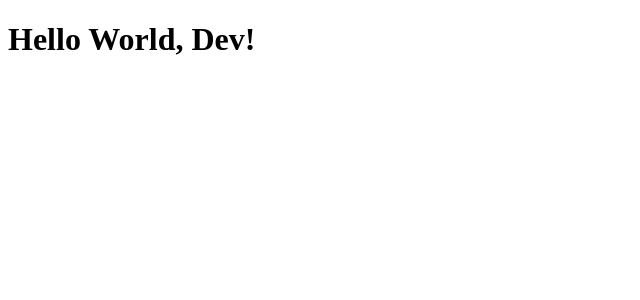
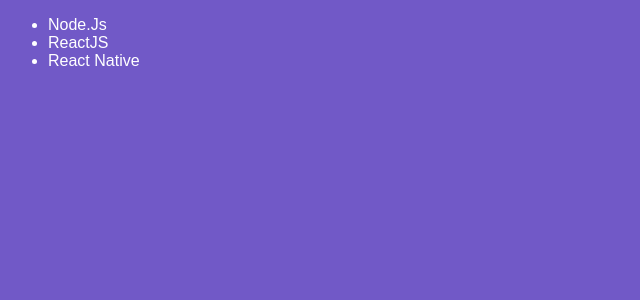
Before and after one commit to wallisonmoura/into-react, a React app: page / in a window 1280 px wide. Shown: the top 300 px of the page, without its empty margins (0-640 px from the left). Built offline with nearby package versions, Linux system fonts and the light colour scheme.

Commit message:
Class Components

```diff
--- a/babel.config.js
+++ b/babel.config.js
@@ -1,3 +1,4 @@
 module.exports = {
   presets: ["@babel/preset-env", "@babel/preset-react"],
+  plugins: ["@babel/plugin-proposal-class-properties"],
 };
--- a/package.json
+++ b/package.json
@@ -13,9 +13,13 @@
   },
   "devDependencies": {
     "@babel/core": "^7.9.6",
+    "@babel/plugin-proposal-class-properties": "^7.8.3",
     "@babel/preset-env": "^7.9.6",
     "@babel/preset-react": "^7.9.4",
     "babel-loader": "^8.1.0",
+    "css-loader": "^3.5.3",
+    "file-loader": "^6.0.0",
+    "style-loader": "^1.2.1",
     "webpack": "^4.43.0",
     "webpack-cli": "^3.3.11",
     "webpack-dev-server": "^3.10.3"
--- /dev/null
+++ b/src/App.css
@@ -0,0 +1,5 @@
+body {
+  background-color: #7159c7;
+  color: #fff;
+  font-family: Arial, Helvetica, sans-serif;
+}
--- a/src/App.js
+++ b/src/App.js
@@ -1,7 +1,10 @@
 import React from "react";
+import "./App.css";
+
+import TechList from "./components/techList";
 
 function App() {
-  return <h1>Hello World, Dev!</h1>;
+  return <TechList />;
 }
 
 export default App;
--- /dev/null
+++ b/src/components/techList.js
@@ -0,0 +1,19 @@
+import React, { Component } from "react";
+
+class TechList extends Component {
+  state = {
+    techs: ["Node.js", "ReactJS", "React Native"],
+  };
+
+  render() {
+    return (
+      <ul>
+        <li>Node.Js</li>
+        <li>ReactJS</li>
+        <li>React Native</li>
+      </ul>
+    );
+  }
+}
+
+export default TechList;
--- a/webpack.config.js
+++ b/webpack.config.js
@@ -18,6 +18,14 @@
           loader: "babel-loader",
         },
       },
+      {
+        test: /\.css$/,
+        use: [{ loader: "style-loader" }, { loader: "css-loader" }],
+      },
+      {
+        test: /.*\.(gif|png|jpe?g)$/i,
+        use: { loader: "file-loader" },
+      },
     ],
   },
 };
```
Also changed, not shown: src/assets/city.jpg (added), 1 other file (tests, documents, lock files or other folders).
